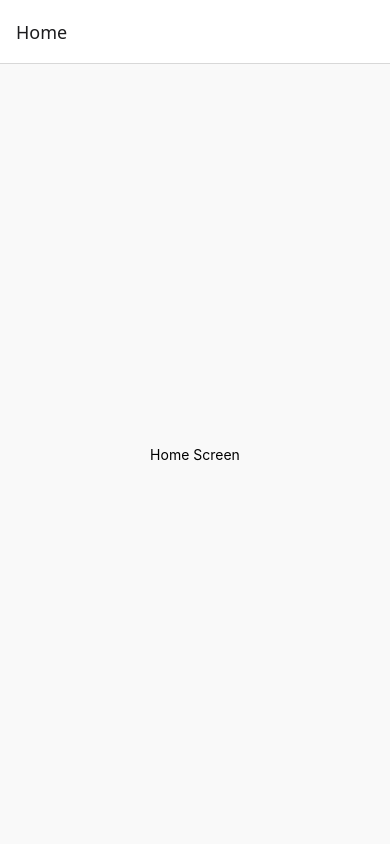
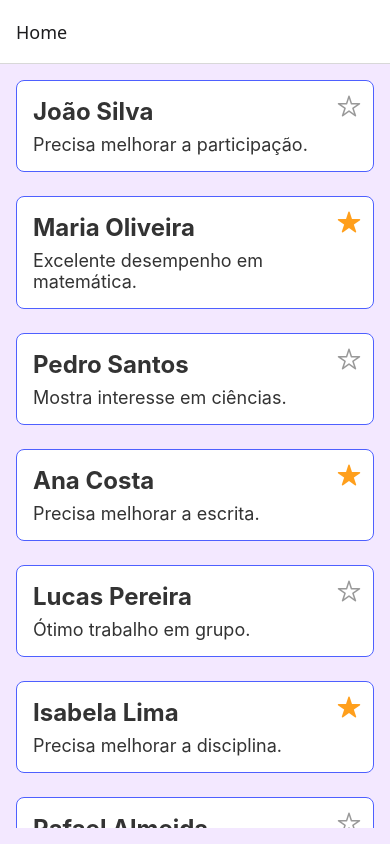
Before and after one commit to gabrielmaxgb/AgendaEduTodoApp, a React Native app: screen /Home in a window 390 px wide. Built offline with nearby package versions, Linux system fonts and the light colour scheme; data requests are answered from the project's data file.

Commit message:
- Setup Json-server + initial mock data - EmptyState component - Initial ObservationCard.tsx component

```diff
--- a/App.tsx
+++ b/App.tsx
@@ -1,12 +1,17 @@
 import React from 'react';
+import { QueryClient, QueryClientProvider } from '@tanstack/react-query';
+import AppRoutes from './src/navigation';
 import { ThemeProvider } from 'styled-components/native';
-import AppRoutes from './src/navigation';
 import { theme } from './src/theme/theme';
+
+const queryClient = new QueryClient();
 
 export default function App() {
   return (
-    <ThemeProvider theme={theme}>
-      <AppRoutes />
-    </ThemeProvider>
+    <QueryClientProvider client={queryClient}>
+      <ThemeProvider theme={theme}>
+        <AppRoutes />
+      </ThemeProvider>
+    </QueryClientProvider>
   );
 }
--- /dev/null
+++ b/src/components/common/EmptyState.tsx
@@ -0,0 +1,73 @@
+import React from 'react';
+import styled from 'styled-components/native';
+
+interface EmptyStateProps {
+  title?: string;
+  description?: string;
+  icon?: React.ReactNode;
+}
+
+const Wrapper = styled.View`
+  flex: 1;
+  justify-content: center;
+  align-items: center;
+  padding: ${({ theme }) => theme.spacing.large}px;
+  background-color: transparent;
+`;
+
+const IconWrapper = styled.View`
+  margin-bottom: ${({ theme }) => theme.spacing.medium}px;
+`;
+
+const Title = styled.Text`
+  font-size: ${({ theme }) => theme.fontSizes.large}px;
+  color: ${({ theme }) => theme.colors.text};
+  font-weight: bold;
+  text-align: center;
+  margin-bottom: ${({ theme }) => theme.spacing.small}px;
+`;
+
+const Description = styled.Text`
+  font-size: ${({ theme }) => theme.fontSizes.medium}px;
+  color: ${({ theme }) => theme.colors.textLight};
+  text-align: center;
+`;
+
+const DefaultIcon = styled.View`
+  width: 64px;
+  height: 64px;
+  border-radius: 32px;
+  background-color: ${({ theme }) => theme.colors.primary}22;
+  justify-content: center;
+  align-items: center;
+  margin-bottom: ${({ theme }) => theme.spacing.medium}px;
+`;
+
+const DefaultIconText = styled.Text`
+  font-size: 36px;
+  color: ${({ theme }) => theme.colors.primary};
+`;
+
+const EmptyState: React.FC<EmptyStateProps> = ({
+  title = 'Nada aqui ainda',
+  description = 'Não encontramos nenhum item para mostrar.',
+  icon,
+}) => {
+  return (
+    <Wrapper>
+      <IconWrapper>
+        {icon ? (
+          icon
+        ) : (
+          <DefaultIcon>
+            <DefaultIconText>🗒️</DefaultIconText>
+          </DefaultIcon>
+        )}
+      </IconWrapper>
+      <Title>{title}</Title>
+      <Description>{description}</Description>
+    </Wrapper>
+  );
+};
+
+export default EmptyState;
--- /dev/null
+++ b/src/components/observations/ObservationCard.tsx
@@ -0,0 +1,59 @@
+import React from 'react';
+import styled from 'styled-components/native';
+import Ionicons from 'react-native-vector-icons/Ionicons';
+import { Observation } from '../../types/observation';
+
+interface Props {
+  data: Observation;
+  onPress?: () => void;
+  onToggleFavorite?: (id: number) => void;
+}
+
+const Card = styled.TouchableOpacity`
+  background-color: ${({ theme }) => theme.colors.cardBackground || '#fff'};
+  padding: 16px;
+  border-radius: 8px;
+  margin-bottom: 12px;
+  border: 1px solid ${({ theme }) => theme.colors.primary || '#ddd'};
+
+`;
+
+const StudentName = styled.Text`
+  font-size: ${({ theme }) => theme.fontSizes.large}px;
+  font-weight: bold;
+  color: ${({ theme }) => theme.colors.text};
+`;
+
+const Description = styled.Text`
+  margin-top: 8px;
+  font-size: ${({ theme }) => theme.fontSizes.medium}px;
+  color: ${({ theme }) => theme.colors.text};
+`;
+
+const FavoriteButton = styled.TouchableOpacity`
+  position: absolute;
+  top: 12px;
+  right: 12px;
+`;
+
+export default function ObservationCard({
+  data,
+  onPress,
+  onToggleFavorite,
+}: Props) {
+  return (
+    <Card onPress={onPress}>
+      <FavoriteButton
+        onPress={() => onToggleFavorite?.(data.id)}
+      >
+        <Ionicons
+          name={data.isFavorite ? 'star' : 'star-outline'}
+          size={24}
+          color={data.isFavorite ? '#FF9F1C' : '#999'}
+        />
+      </FavoriteButton>
+      <StudentName>{data.student.name}</StudentName>
+      <Description>{data.description}</Description>
+    </Card>
+  );
+}
--- /dev/null
+++ b/src/mocks/api/db.json
@@ -0,0 +1,134 @@
+{
+  "observations": [
+    {
+      "id": 1,
+      "student": {
+        "name": "João Silva",
+        "id": 101,
+        "class": {
+          "name": "5º Ano A",
+          "id": 1
+        }
+      },
+      "description": "Precisa melhorar a participação.",
+      "isFavorite": false
+    },
+    {
+      "id": 2,
+      "student": {
+        "name": "Maria Oliveira",
+        "id": 102,
+        "class": {
+          "name": "5º Ano A",
+          "id": 1
+        }
+      },
+      "description": "Excelente desempenho em matemática.",
+      "isFavorite": true
+    },
+    {
+      "id": 3,
+      "student": {
+        "name": "Pedro Santos",
+        "id": 103,
+        "class": {
+          "name": "5º Ano B",
+          "id": 2
+        }
+      },
+      "description": "Mostra interesse em ciências.",
+      "isFavorite": false
+    },
+    {
+      "id": 4,
+      "student": {
+        "name": "Ana Costa",
+        "id": 104,
+        "class": {
+          "name": "5º Ano B",
+          "id": 2
+        }
+      },
+      "description": "Precisa melhorar a escrita.",
+      "isFavorite": true
+    },
+    {
+      "id": 5,
+      "student": {
+        "name": "Lucas Pereira",
+        "id": 105,
+        "class": {
+          "name": "5º Ano C",
+          "id": 3
+        }
+      },
+      "description": "Ótimo trabalho em grupo.",
+      "isFavorite": false
+    },
+    {
+      "id": 6,
+      "student": {
+        "name": "Isabela Lima",
+        "id": 106,
+        "class": {
+          "name": "5º Ano C",
+          "id": 3
+        }
+      },
+      "description": "Precisa melhorar a disciplina.",
+      "isFavorite": true
+    },
+    {
+      "id": 7,
+      "student": {
+        "name": "Rafael Almeida",
+        "id": 107,
+        "class": {
+          "name": "5º Ano D",
+          "id": 4
+        }
+      },
+      "description": "Excelente em artes.",
+      "isFavorite": false
+    },
+    {
+      "id": 8,
+      "student": {
+        "name": "Fernanda Rocha",
+        "id": 108,
+        "class": {
+          "name": "5º Ano D",
+          "id": 4
+        }
+      },
+      "description": "Participa ativamente das aulas.",
+      "isFavorite": true
+    },
+    {
+      "id": 9,
+      "student": {
+        "name": "Gustavo Martins",
+        "id": 109,
+        "class": {
+          "name": "5º Ano E",
+          "id": 5
+        }
+      },
+      "description": "Mostra interesse em história.",
+      "isFavorite": false
+    },
+    {
+      "id": 10,
+      "student": {
+        "name": "Sofia Torres",
+        "id": 110,
+        "class": {
+          "name": "5º Ano E",
+          "id": 5
+        }
+      },
+      "description": "Precisa melhorar a matemática.",
+      "isFavorite": true
+    }
+  ]
+}
--- /dev/null
+++ b/src/queries/observations.ts
@@ -0,0 +1,27 @@
+import { api } from '../services/api';
+import { useQuery, useMutation, useQueryClient } from '@tanstack/react-query';
+import { Observation } from '../types/observation';
+
+export const useObservations = () => {
+  return useQuery<Observation[]>({
+    queryKey: ['observations'],
+    queryFn: async () => {
+      const res = await api.get<Observation[]>('/observations');
+      return res.data;
+    },
+  });
+};
+
+export const useCreateObservation = () => {
+  const queryClient = useQueryClient();
+
+  return useMutation({
+    mutationFn: async (newObservation: Observation) => {
+      const res = await api.post('/observations', newObservation);
+      return res.data;
+    },
+    onSuccess: () => {
+      queryClient.invalidateQueries({ queryKey: ['observations'] });
+    },
+  });
+};
--- a/src/screens/HomeScreen.tsx
+++ b/src/screens/HomeScreen.tsx
@@ -1,11 +1,39 @@
 import React from 'react';
-import { Text } from 'react-native';
+import { FlatList, Text, View } from 'react-native';
+import { useObservations } from '../queries/observations';
 import Container from '../components/common/Container';
+import ObservationCard from '../components/observations/ObservationCard';
+import EmptyState from '../components/common/EmptyState';
 
-const HomeScreen = () => (
-  <Container>
-    <Text>Home Screen</Text>
-  </Container>
-);
 
-export default HomeScreen;
+const Separator = () => <View style={{ height: 12 }} />;
+
+export default function HomeScreen() {
+  const { data, isLoading } = useObservations();
+
+  if (isLoading) {
+    return <Text>Carregando...</Text>;
+  }
+
+  return (
+    <Container>
+      {
+        data &&  data.length === 0
+          ? <EmptyState />
+          : null
+      }
+      <FlatList
+        data={data}
+        keyExtractor={(item) => String(item.id)}
+        renderItem={({ item }) => (
+          <ObservationCard
+            data={item}
+            onPress={() => console.log('Ir para detalhes', item.id)}
+            onToggleFavorite={(id) => console.log('Favoritar ID:', id)}
+          />
+        )}
+        ItemSeparatorComponent={Separator}
+      />
+    </Container>
+  );
+}
--- /dev/null
+++ b/src/services/api.ts
@@ -0,0 +1,5 @@
+import axios from 'axios';
+
+export const api = axios.create({
+  baseURL: 'http://localhost:3001',
+});
--- a/src/theme/theme.ts
+++ b/src/theme/theme.ts
@@ -1,9 +1,16 @@
 export const theme = {
   colors: {
-    background: '#f9f9f9',
-    primary: '#4E60FF',
-    secondary: '#FF9F1C',
-    text: '#333333',
+    background: '#F3E8FF', // roxo clarinho
+    cardBackground: '#FFFFFF', // fundo dos cards
+    primary: '#4E60FF', // azul vibrante
+    secondary: '#FF9F1C', // laranja/dourado
+    text: '#333333', // cinza-escuro
+    textLight: '#666666', // cinza-claro
+    border: '#E5E7EB', // cinza suave
+    error: '#FF4D4F', // vermelho para erros
+    success: '#52C41A', // verde para sucesso
+    warning: '#FAAD14', // amarelo para avisos
+    info: '#1890FF', // azul para informações
   },
   spacing: {
     small: 8,
@@ -15,4 +22,9 @@ export const theme = {
     medium: 18,
     large: 24,
   },
+  radii: {
+    small: 4,
+    medium: 8,
+    large: 12,
+  },
 };
--- /dev/null
+++ b/src/types/observation.ts
@@ -0,0 +1,13 @@
+export interface Observation {
+  id: number;
+  student: {
+    name: string;
+    id: number;
+    class: {
+      name: string;
+      id: number;
+    };
+  };
+  description: string;
+  isFavorite: boolean;
+}
--- /dev/null
+++ b/src/types/react-native-vector-icons.d.ts
@@ -0,0 +1,4 @@
+declare module 'react-native-vector-icons/Ionicons' {
+  import { Icon } from 'react-native-vector-icons/Icon';
+  export default Icon;
+}
```
Also changed, not shown: package.json (+7 -1 lines), src/types/styled.d.ts (+7 -0 lines), 2 other files (tests, documents, lock files or other folders).
